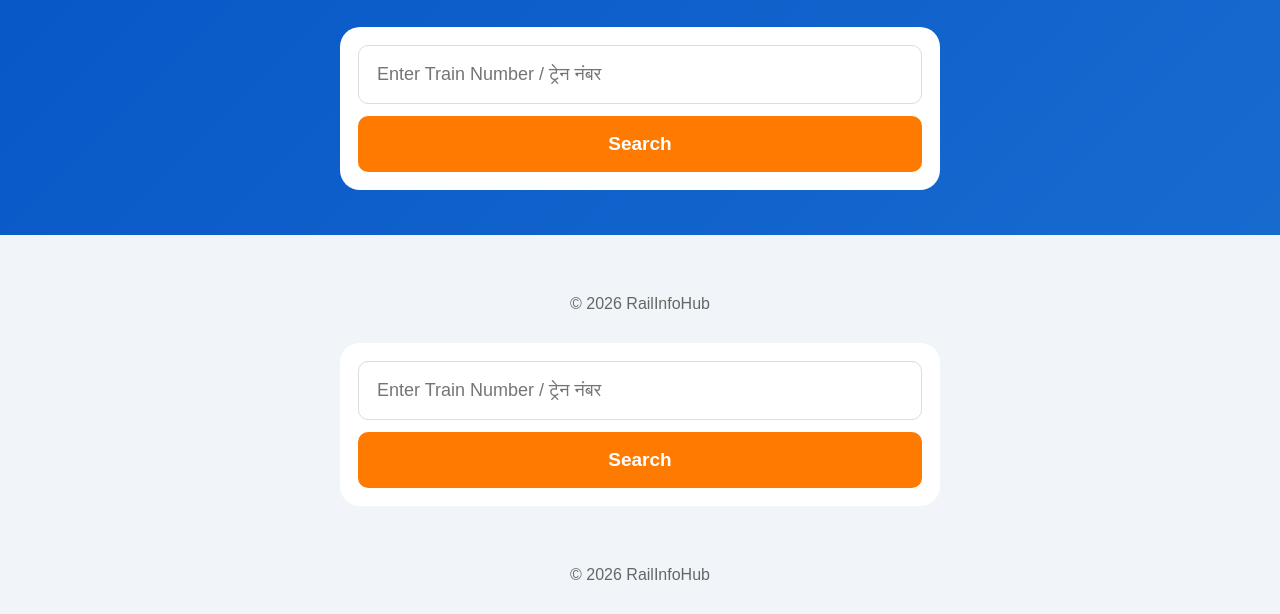
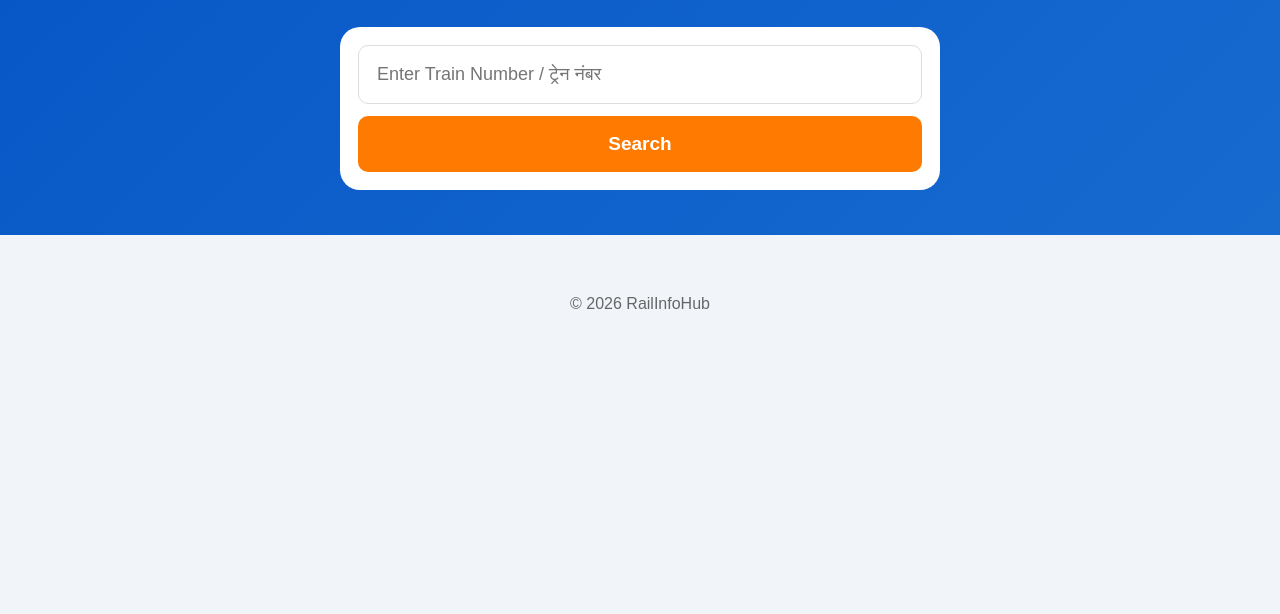
Before and after one commit to whitehouse0750-cloud/railinfohub, a plain HTML site: page index.html in a window 1280 px wide. Shown: the part 235-849 px from the top of the page. After the commit the page ends 800 px from the top, so only its background shows below. Drawn offline with Linux system fonts and the light colour scheme.

Commit message:
Update index.html

```diff
--- a/index.html
+++ b/index.html
@@ -313,152 +313,4 @@ result.innerHTML = `
 </script>
 
 </body>
-  </html>
-  <div class="search-box">
-    <input
-      type="number"
-      id="trainNumber"
-      placeholder="Enter Train Number / ट्रेन नंबर"
-    >
-
-    <button onclick="searchTrain()">
-      Search
-    </button>
-  </div>
-</div>
-
-<div id="result"></div>
-
-<div class="footer">
-  © 2026 RailInfoHub
-</div>
-
-<script>
-
-const API_URL =
-"https://railinfohub-api.whitehouse0750.workers.dev/live?train=";
-
-
-async function searchTrain(){
-
-  const trainNumber =
-    document.getElementById("trainNumber").value.trim();
-
-  const result =
-    document.getElementById("result");
-
-  if(!trainNumber){
-
-    result.innerHTML =
-      '<div class="error">कृपया ट्रेन नंबर डालें।</div>';
-
-    return;
-  }
-
-  result.innerHTML =
-    '<div class="loading">⏳ ट्रेन की जानकारी खोजी जा रही है...</div>';
-
-  try{
-
-    const response =
-      await fetch(API_URL + encodeURIComponent(trainNumber));
-
-    if(!response.ok){
-      throw new Error("API Error");
-    }
-
-    const data =
-      await response.json();
-
-    if(!data.success){
-      throw new Error("Train data not found");
-    }
-
-    let html = "";
-
-    html += `
-      <div class="card">
-
-        <div class="train-name">
-          🚆 ${data.trainName || "Train"}
-        </div>
-
-        <div class="train-number">
-          Train Number: ${data.trainNumber || trainNumber}
-        </div>
-
-        <div class="status">
-          ✅ Live train data received
-        </div>
-
-        <br>
-
-        <b>Route / Station Status</b>
-    `;
-
-    if(Array.isArray(data.stations)){
-
-      data.stations.forEach(station => {
-
-        html += `
-          <div class="station">
-
-            <div class="station-name">
-              ${station.stationName || "Station"}
-            </div>
-
-            <div class="small">
-              Station Code:
-              ${station.stationCode || "-"}
-            </div>
-
-            <div class="small">
-              Status:
-              ${station.status || "-"}
-            </div>
-
-            <div class="small">
-              Platform:
-              ${station.platform || "-"}
-            </div>
-
-          </div>
-        `;
-
-      });
-
-    }else{
-
-      html += `
-        <div class="station">
-          Train data successfully received from API.
-        </div>
-      `;
-
-    }
-
-    html += `
-      </div>
-    `;
-
-    result.innerHTML = html;
-
-  }catch(error){
-
-    console.error(error);
-
-    result.innerHTML = `
-      <div class="error">
-        ❌ Live status नहीं मिल पाया।<br><br>
-        कृपया ट्रेन नंबर दोबारा जाँचें और फिर कोशिश करें।
-      </div>
-    `;
-
-  }
-
-}
-
-</script>
-
-</body>
-  </html>
+</html>
```
